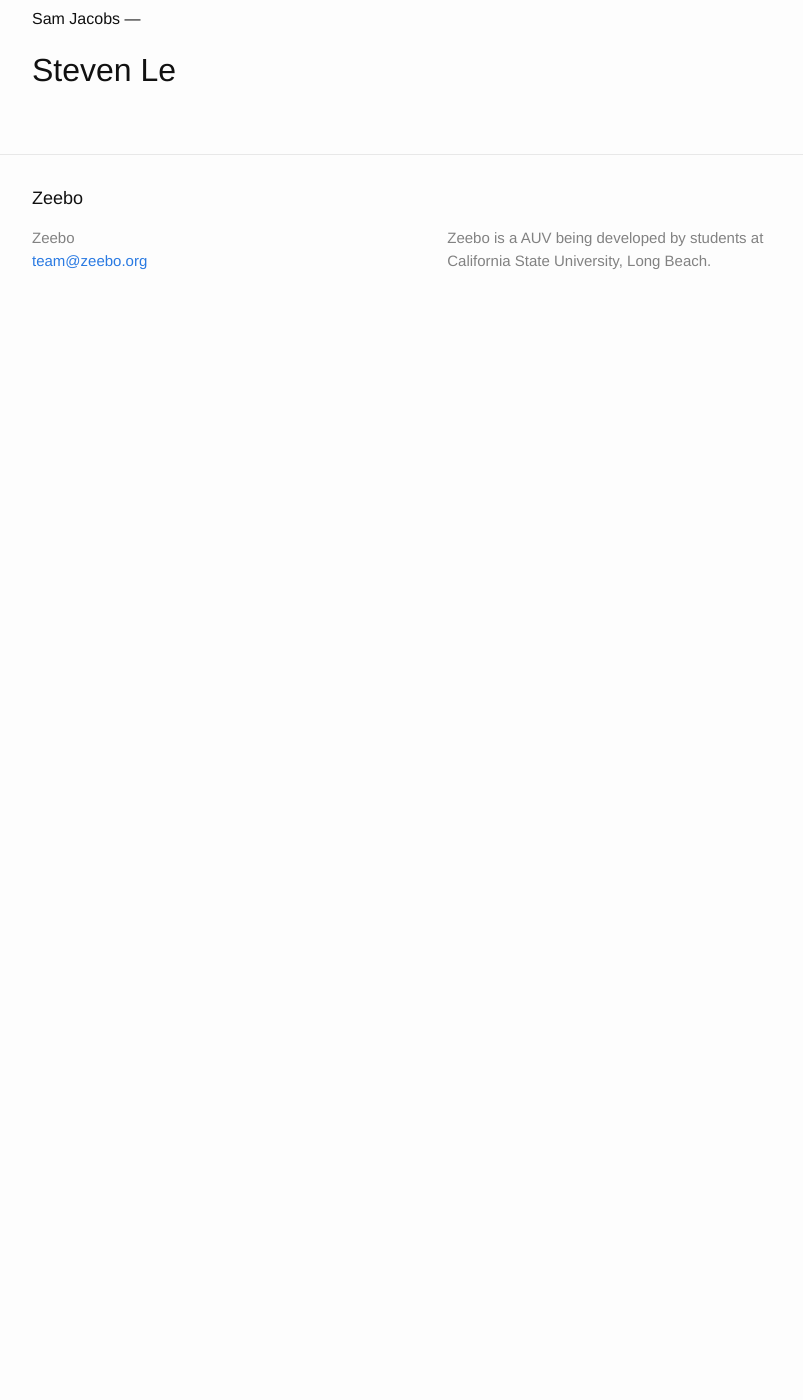
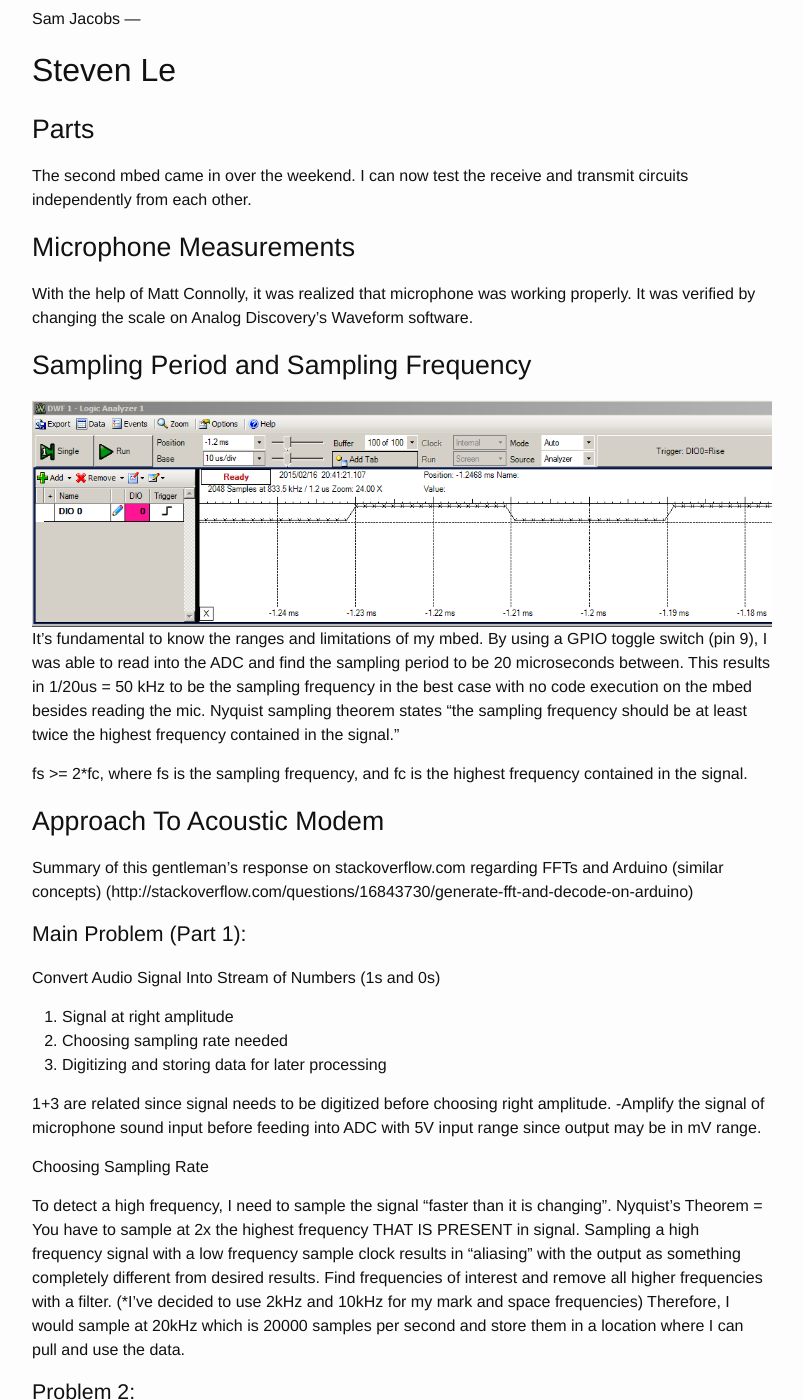
Before and after one commit to vartan/Xeebo, a Jekyll site: the page built from _posts/2015-02-20-weekly-report-5.md, in a window 1280 px wide and 1400 px high, scrolled down 1281 px. Shown: the whole window, without its empty margins (238-1041 px from the left). Built offline with Jekyll 4.4.1, drawn with Linux system fonts in a browser that asks for light colours; comment, search, counter and statistics services are not loaded; before the commit the page ends 1613 px from its top, so only the background shows below that; some of the changed text lies outside the part shown.

Commit message:
drafted steven entry for week 5

```diff
--- a/_posts/2015-02-20-weekly-report-5.md
+++ b/_posts/2015-02-20-weekly-report-5.md
@@ -32,3 +32,48 @@
 ---
 
 #Steven Le
+##Parts
+The second mbed came in over the weekend.  I can now test the receive and transmit circuits independently from each other.
+
+##Microphone Measurements
+With the help of Matt Connolly, it was realized that microphone was working properly.  It was verified by changing the scale on Analog Discovery's Waveform software.
+
+##Sampling Period and Sampling Frequency
+![Sample Period](/images/am_sampleperiod.PNG)
+It's fundamental to know the ranges and limitations of my mbed.  By using a GPIO toggle switch (pin 9), I was able to read into the ADC and find the sampling period to be 20 microseconds between.  This results in 1/20us = 50 kHz to be the sampling frequency in the best case with no code execution on the mbed besides reading the mic.  Nyquist sampling theorem states "the sampling frequency should be at least twice the highest frequency contained in the signal."
+
+fs >= 2*fc,
+where fs is the sampling frequency, and fc is the highest frequency contained in the signal.
+
+##Approach To Acoustic Modem
+Summary of this gentleman's response on stackoverflow.com regarding FFTs and Arduino (similar concepts)
+(http://stackoverflow.com/questions/16843730/generate-fft-and-decode-on-arduino)
+
+###Main Problem (Part 1):
+Convert Audio Signal Into Stream of Numbers (1s and 0s)
+1. Signal at right amplitude
+2. Choosing sampling rate needed
+3. Digitizing and storing data for later processing
+
+1+3 are related since signal needs to be digitized before choosing right amplitude.
+-Amplify the signal of microphone sound input before feeding into ADC with 5V input range since output may be in mV range.
+
+####Choosing Sampling Rate
+To detect a high frequency, I need to sample the signal "faster than it is changing".
+Nyquist's Theorem = You have to sample at 2x the highest frequency THAT IS PRESENT in signal.
+Sampling a high frequency signal with a low frequency sample clock results in "aliasing" with the output as something completely different from desired results.
+Find frequencies of interest and remove all higher frequencies with a filter.
+(*I've decided to use 2kHz and 10kHz for my mark and space frequencies)
+Therefore, I would sample at 20kHz which is 20000 samples per second and store them in a location where I can pull and use the data.
+
+###Problem 2:
+Analyze the Signal
+-Use FFT to analyze what frequencies were present in a signal and then do something with it.
+
+##mbed Library for FFT
+There are complex libraries that support FFT.  I'm going to have to source a library that can read data from the microphone and determine the frequency of the signals and return as an output to user.  It is ideal to have a frequency spectrum utilizing the data.
+
+##Goal for the Week
+1. Source FFT Library and implement with microphone circuit (receive) with results.
+2. Develop drafted data transfer algorithm for the speaker circuit (transmit).
+3. Draft a board layout for both circuits.
```
Also changed, not shown: images/am_sampleperiod.PNG (added).
